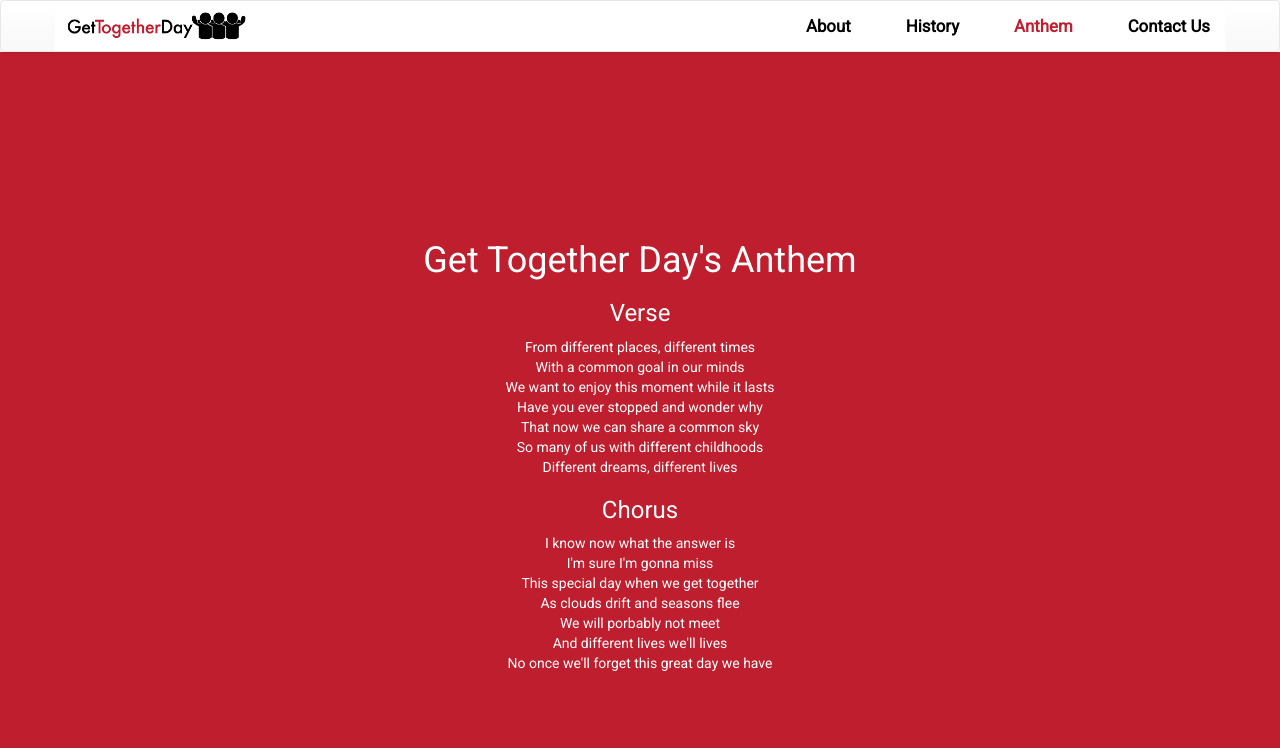
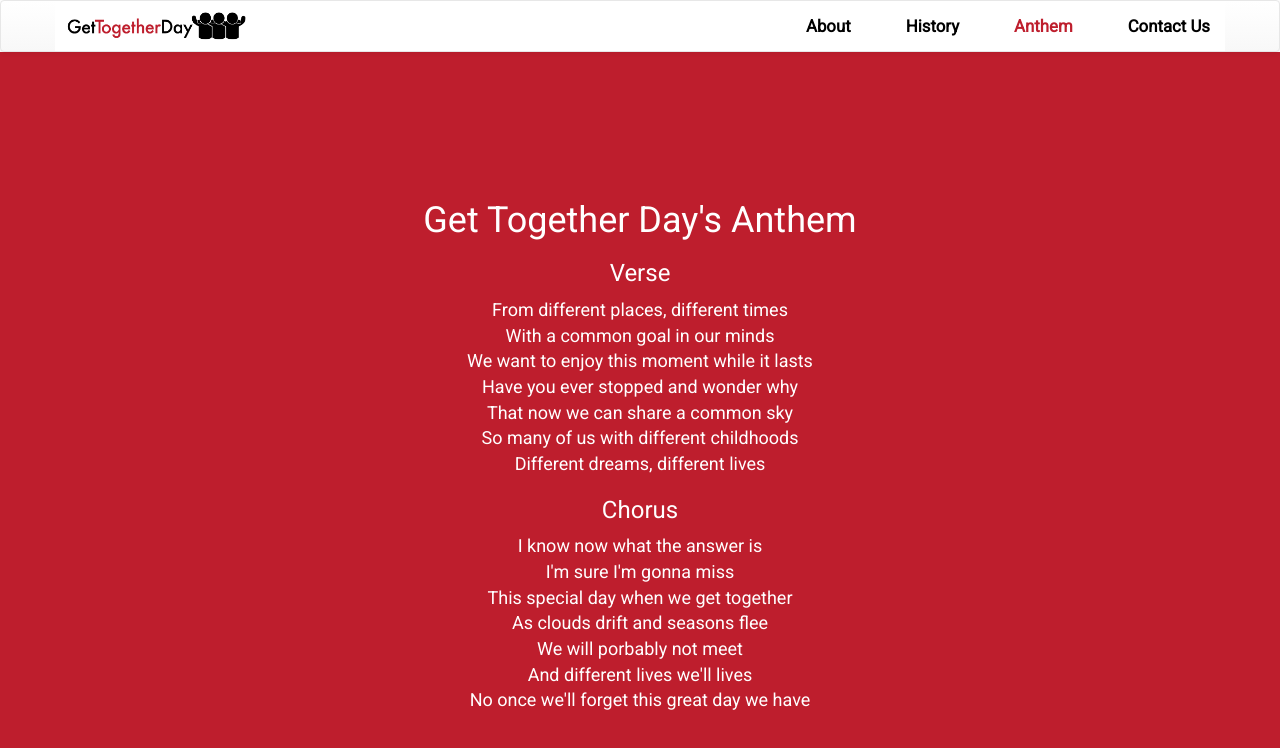
Before and after one commit to hanstananda/gtd, a React (Create React App) app: page /anthem in a window 1280 px wide. Shown: the top 748 px of the page. Built offline with nearby package versions, Linux system fonts and the light colour scheme.

Commit message:
anthem's font is larger

```diff
--- a/src/styles/pages/anthem.css
+++ b/src/styles/pages/anthem.css
@@ -1,3 +1,7 @@
 .anthem-title {
     /* margin-bottom: 25px; */
 }
+
+.anthem-content {
+    font-size: large;
+}
```
